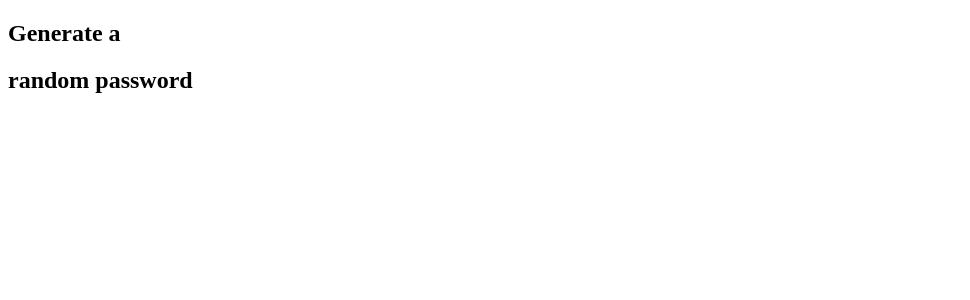
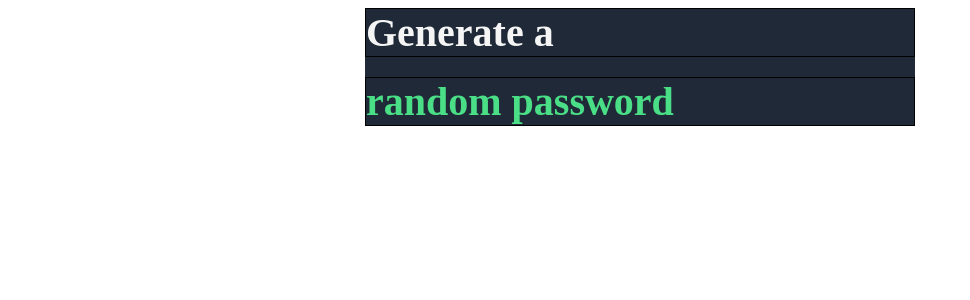
Before and after one commit to joshuaombasa/Pasword-generator-React-project, a React (Vite) app: page / in a window 1280 px wide. Shown: the top 300 px of the page, without its empty margins (0-970 px from the left). Built offline with nearby package versions, Linux system fonts and the light colour scheme.

Commit message:
upadted styling

```diff
--- a/src/index.css
+++ b/src/index.css
@@ -0,0 +1,27 @@
+
+.App {
+  width: 550px;
+  margin: 0 auto;
+  background-color: #1F2937;
+}
+
+.header {
+  display: flex;
+  flex-direction: column;
+  gap: 20px;
+}
+
+.header h2 {
+  border: 1px solid black;
+  margin: 0;
+  font-size: 40px;
+  font-weight: bold;
+}
+
+.white-header {
+  color: whitesmoke;
+}
+
+.green-header {
+  color: #4ADF86;
+}
```
